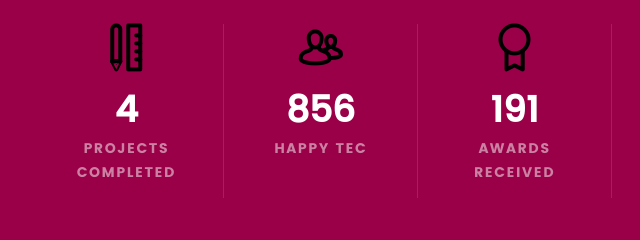
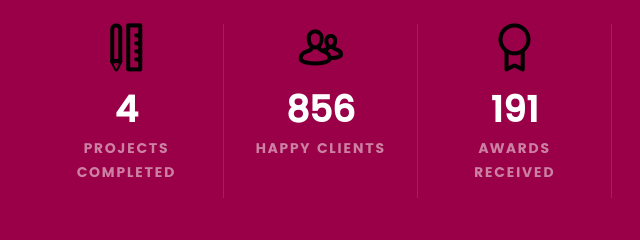
Before and after one commit to adobemosz/MosPortfolio, a plain HTML site: page index.html in a window 1280 px wide. Shown: the part 4020-4260 px from the top of the page, 29-669 px from the left. Drawn offline with Linux system fonts and the light colour scheme; files whose address does not match are found by name.

Commit message:
Update index.html

```diff
--- a/index.html
+++ b/index.html
@@ -435,7 +435,7 @@
 						</h3>
 
 						<h5 class="stat-title">
-							Happy Tec
+							Happy Clients
 						</h5>
 
 					</div> <!-- /stat -->
```
